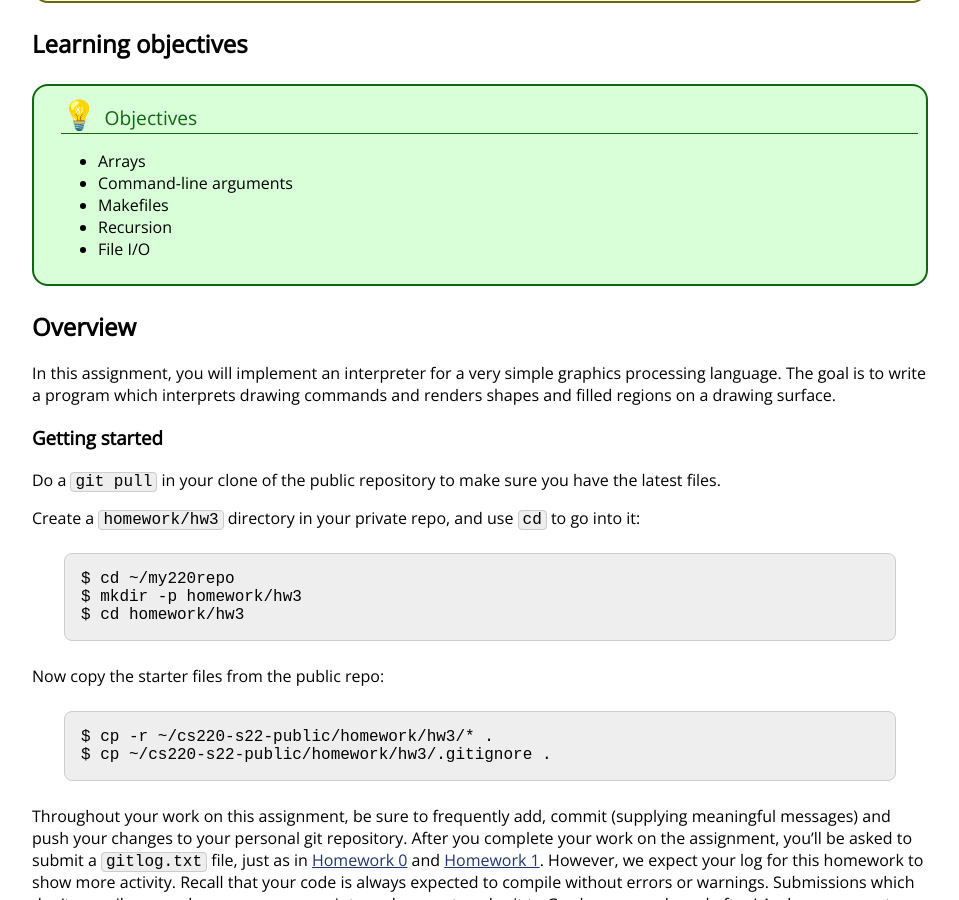
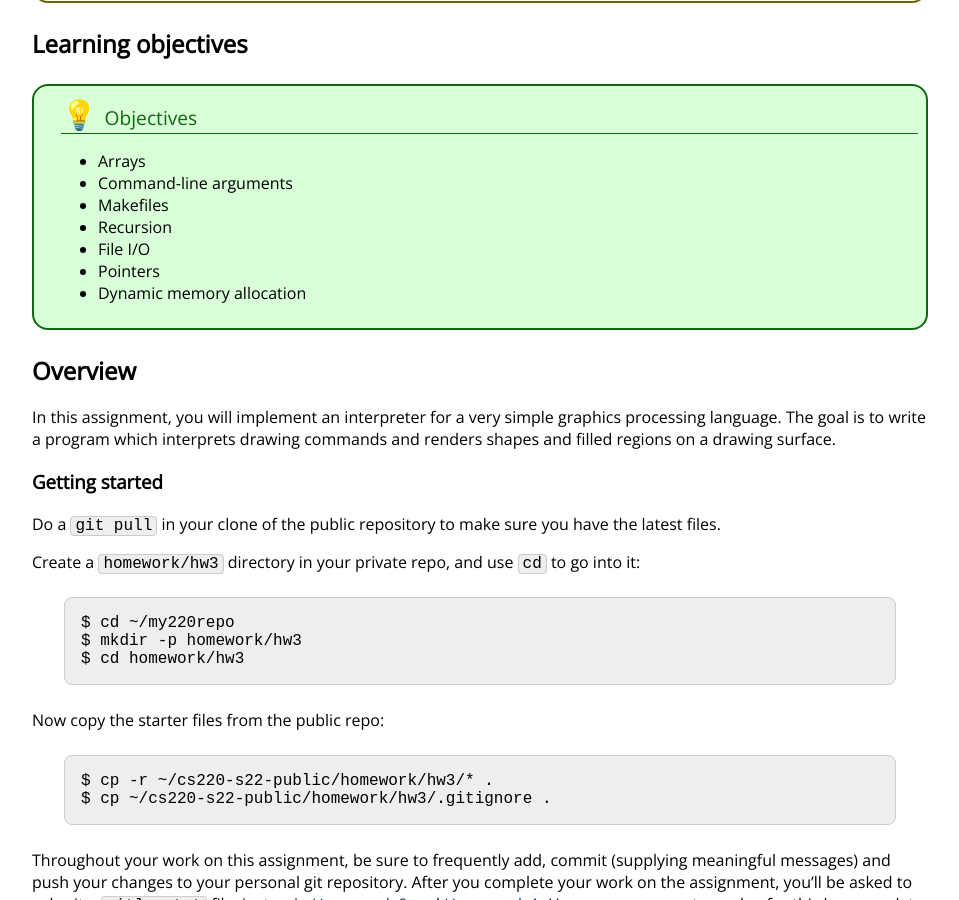
Before and after one commit to jhu-ip/cs220-s22, a Jekyll site: the page built from assign/hw3.md, in a window 1280 px wide and 900 px high, scrolled down 396 px. Shown: the whole window, without its empty margins (160-1119 px from the left). Built offline with Jekyll 4.4.1, drawn with Linux system fonts in a browser that asks for light colours; some web fonts are replaced.

Commit message:
added a couple more learning objectives

```diff
--- a/assign/hw3.md
+++ b/assign/hw3.md
@@ -25,6 +25,8 @@ layout: default
   <li>Makefiles</li>
   <li>Recursion</li>
   <li>File I/O</li>
+  <li>Pointers</li>
+  <li>Dynamic memory allocation</li>
 </ul>
 </div>
 </div>
```
